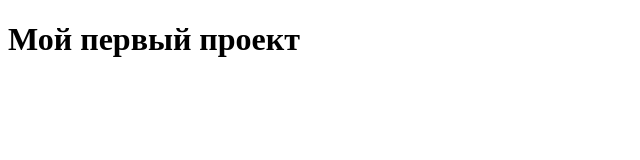
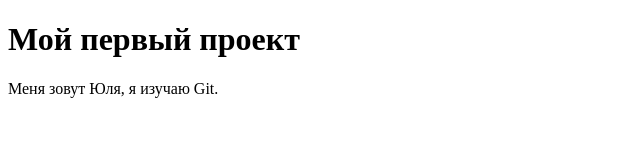
Before and after one commit to sotovik8/My-project, a plain HTML site: page index.html in a window 1280 px wide. Shown: the whole page, without its empty margins (0-640 px from the left). Drawn offline with Linux system fonts and the light colour scheme.

Commit message:
feat: add description

```diff
--- a/index.html
+++ b/index.html
@@ -6,5 +6,6 @@
 </head>
 <body>
     <h1>Мой первый проект</h1>
+    <p>Меня зовут Юля, я изучаю Git.</p>
 </body>
 </html>
```
